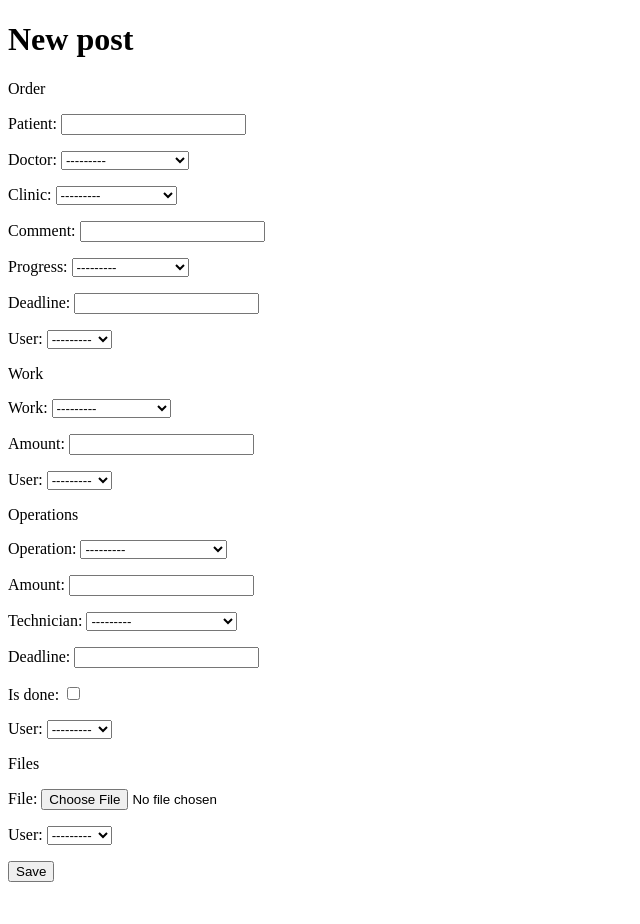
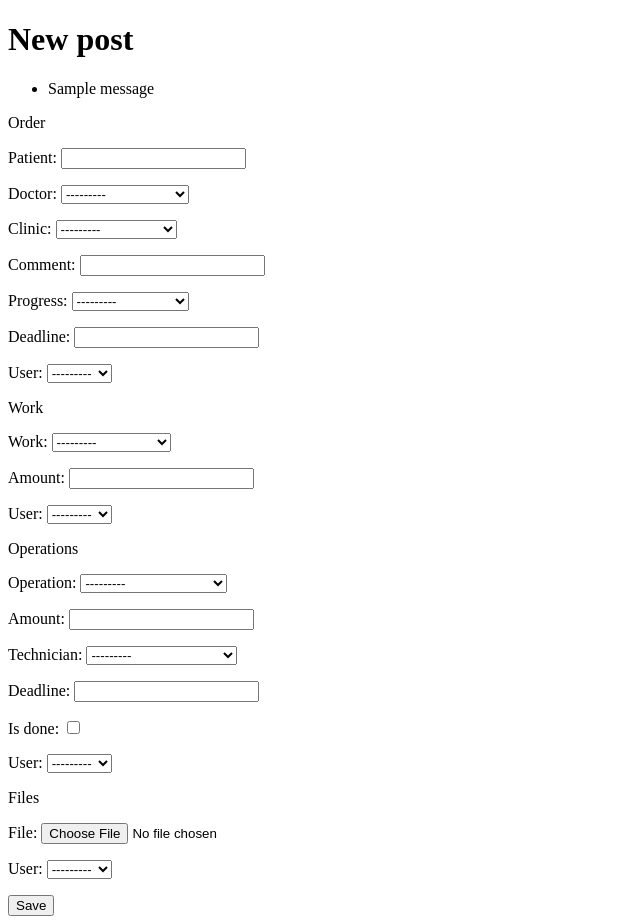
Before and after one commit to artgas1/esr_mobile, a Django app: page /test/add_order/ in a window 1280 px wide. Shown: the whole page, without its empty margins (0-640 px from the left). Before the commit the page ends 882 px from the top, so only its background shows below. Run offline with Django 3.2, Linux system fonts and the light colour scheme; tables that the repository leaves empty hold one stand-in row (values such as "Sample post"); one stand-in notice (Sample message) is shown.

Commit message:
smth realised v2

```diff
--- a/lab/lab_web/dbfunctions.py
+++ b/lab/lab_web/dbfunctions.py
@@ -1,4 +1,3 @@
-from .models import *
 from .forms import *
 
 
@@ -14,7 +13,7 @@
     return clinic
 
 
-def add_order_function(request): # Конструкция try/except требует проверки
+def add_order_function(request):  # Конструкция try/except требует проверки
     try:
         order_form = OrderForm(request.POST)
         work_form = WorkInOrdersForm(request.POST)
--- a/lab/lab_web/forms.py
+++ b/lab/lab_web/forms.py
@@ -1,5 +1,4 @@
 from django import forms
-from django.contrib.auth.models import *
 
 from .models import *
 
--- a/lab/lab_web/frontend/templates/add_order.html
+++ b/lab/lab_web/frontend/templates/add_order.html
@@ -7,19 +7,29 @@
 <body>
 <h1>New post</h1>
 <form method="POST" class="post-form">{% csrf_token %}
+    {% if messages %}
+        <ul class="messages">
+            {% for message in messages %}
+                <li{% if message.tags %} class="{{ message.tags }}"{% endif %}>
+                    {% if message.level == DEFAULT_MESSAGE_LEVELS.ERROR %}Important: {% endif %}
+                    {{ message }}
+                </li>
+            {% endfor %}
+        </ul>
+    {% endif %}
     <!--
     <p>Doctor</p>
     {{ doctor.as_p }}
     <p>Clinic</p>
     {{ clinic.as_p }} -->
     <p>Order</p>
-    {{order.as_p}}
+    {{ order.as_p }}
     <p>Work</p>
-    {{work.as_p}}
+    {{ work.as_p }}
     <p>Operations</p>
-    {{operations.as_p}}
+    {{ operations.as_p }}
     <p>Files</p>
-    {{files.as_p}}
+    {{ files.as_p }}
     <button type="submit">Save</button>
 </form>
 </body>
```
